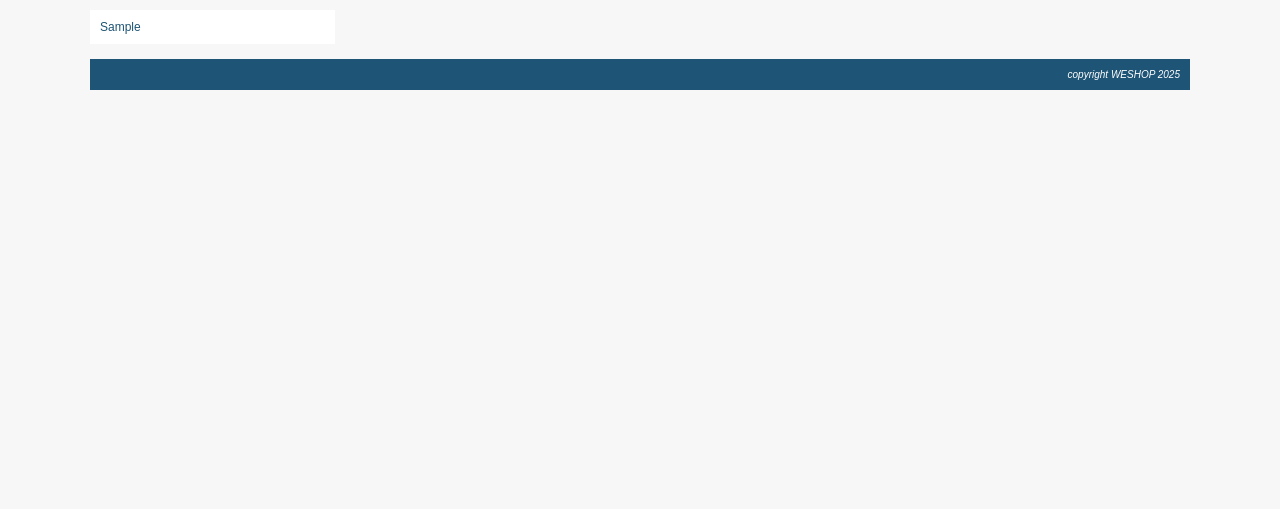
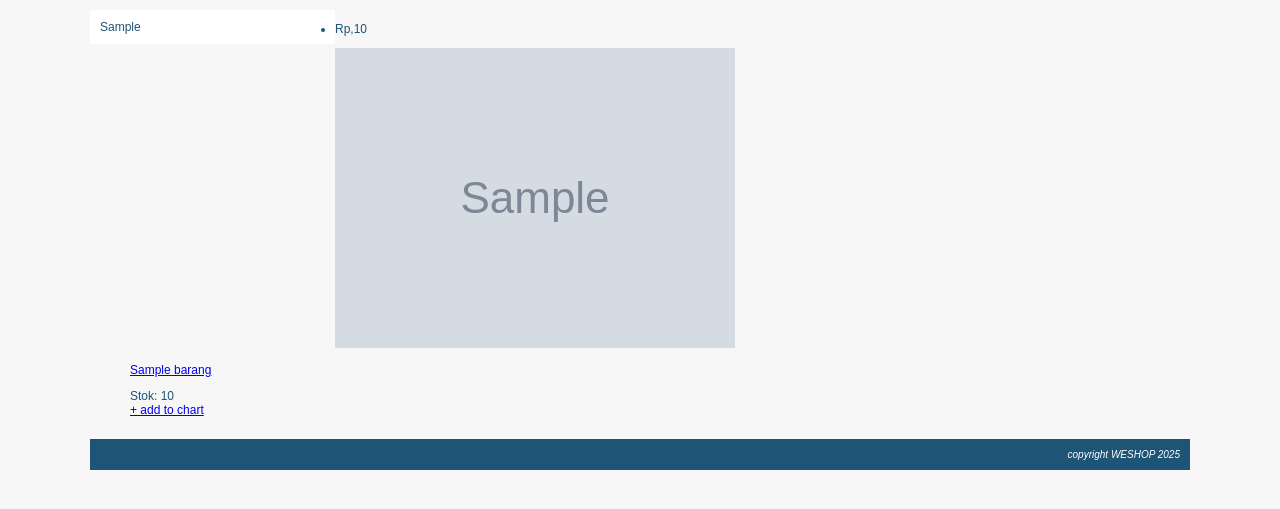
Before and after one commit to johansyahdiaz/online-shop-php, a PHP site: page /online-shop/ in a window 1280 px wide. Shown: the part 110-619 px from the top of the page. Run offline with PHP 8.4, Linux system fonts and the light colour scheme; tables that the repository leaves empty or names only in its code hold one stand-in row (values such as "Sample post"); grey boxes marked "Sample" are stand-in pictures.

Commit message:
feat: list barang

```diff
--- a/main.php
+++ b/main.php
@@ -13,4 +13,34 @@
     </div>
 
 </div>
-<div id="kanan"></div>
+<div id="kanan">
+
+    <div id="frame-barang">
+        <ul>
+            <?php
+            $query = mysqli_query($koneksi, "SELECT * FROM barang WHERE status = 'on'");
+
+            while ($row = mysqli_fetch_assoc($query)) {
+
+                echo "<li>
+    <p class='price'>" . rupiah($row['harga']) . "</p>
+    <a href='" . BASE_URL . "index.php?page=detail&barang_id=" . $row['barang_id'] . "'>
+        <img src='" . BASE_URL . "images/barang/" . $row['gambar'] . "'/>
+    </a>
+    <div class='keterangan-gambar'>
+        <p>
+            <a href='" . BASE_URL . "index.php?page=detail&barang_id=" . $row['barang_id'] . "'>" . $row['nama_barang'] . "</a>
+        </p>
+        <span>Stok: " . $row['stok'] . "</span>
+    </div>
+    <div class='button-add-chart'>
+        <a href='" . BASE_URL . "tambah_keranjang.php?barang_id=" . $row['barang_id'] . "'>+ add to chart</a>
+    </div>
+</li>";
+            }
+            ?>
+        </ul>
+
+    </div>
+
+</div>
```
